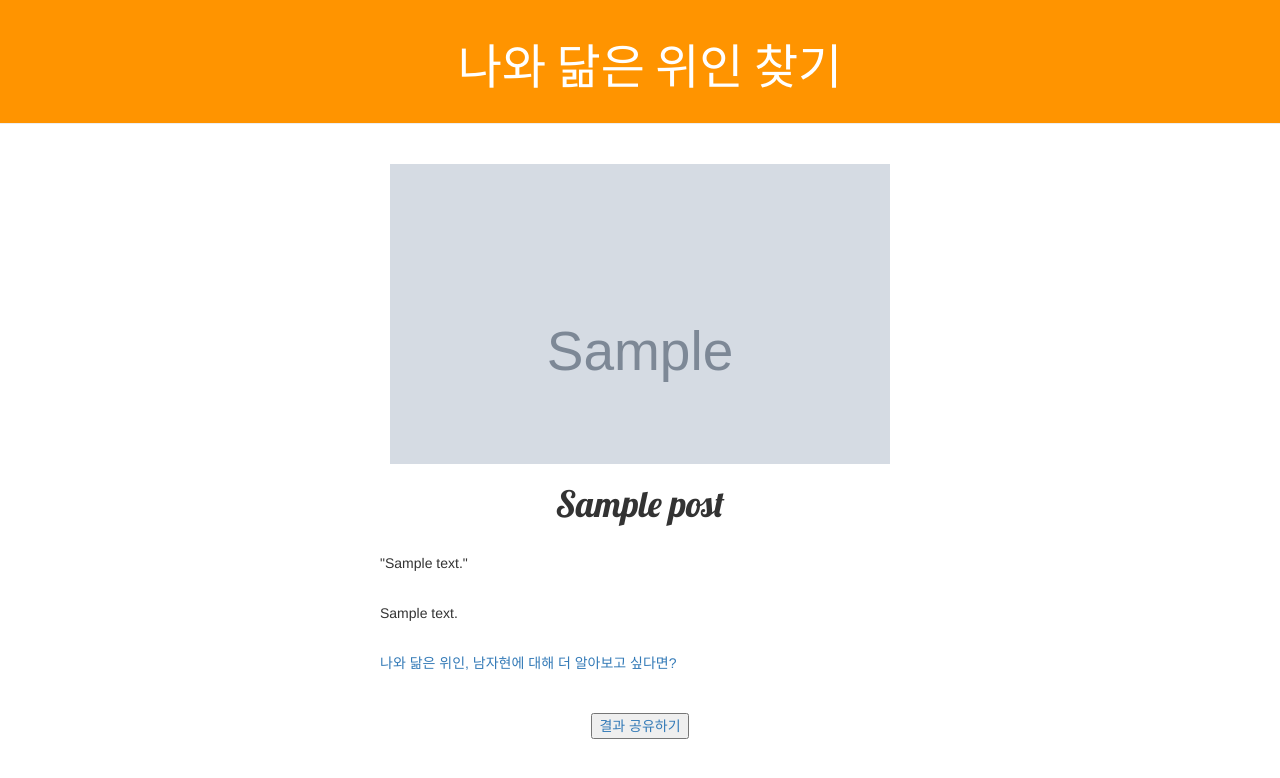
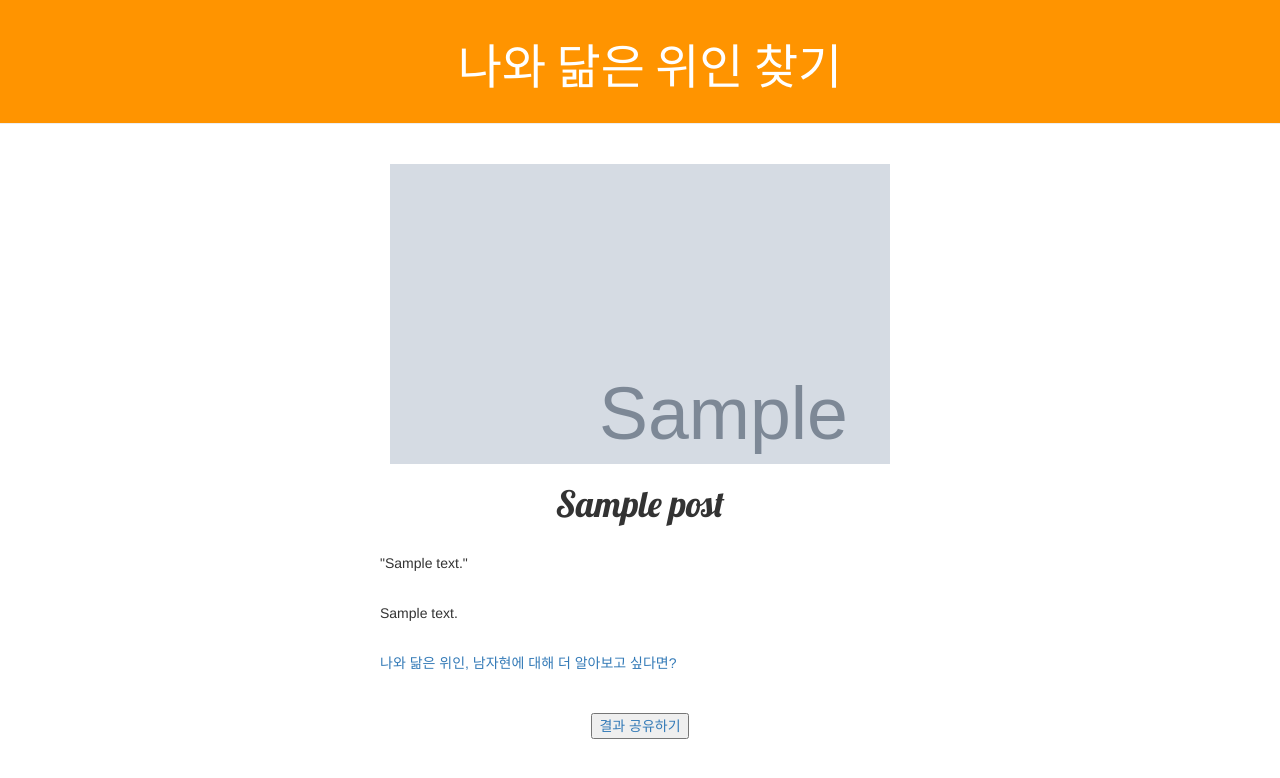
Before and after one commit to kim4pb/jamandbread, a Django app: template blog/templates/blog/result.html in a window 1280 px wide. Shown: the top 778 px of the page. Run offline with Django 3.2, Linux system fonts and the light colour scheme; the template is opened without the code that fills it: values that come from a table or form of the project are taken from there, others are empty; tables that the repository leaves empty hold one stand-in row (values such as "Sample post"); grey boxes marked "Sample" are stand-in pictures; some libraries are stand-ins or nearby versions.

Commit message:
css 수정

```diff
--- a/blog/static/css/blog.css
+++ b/blog/static/css/blog.css
@@ -58,8 +58,10 @@ h1, h2, h3, h4 {
 }
 
 .crop img {
-    width: 500px;
-    height: auto;
+    /* width: 500px; */
+    /* height: auto; */
+    width: auto;
+    height: 500px;
     /* margin: -75px 0 0 -100px; */
 
 }
```
